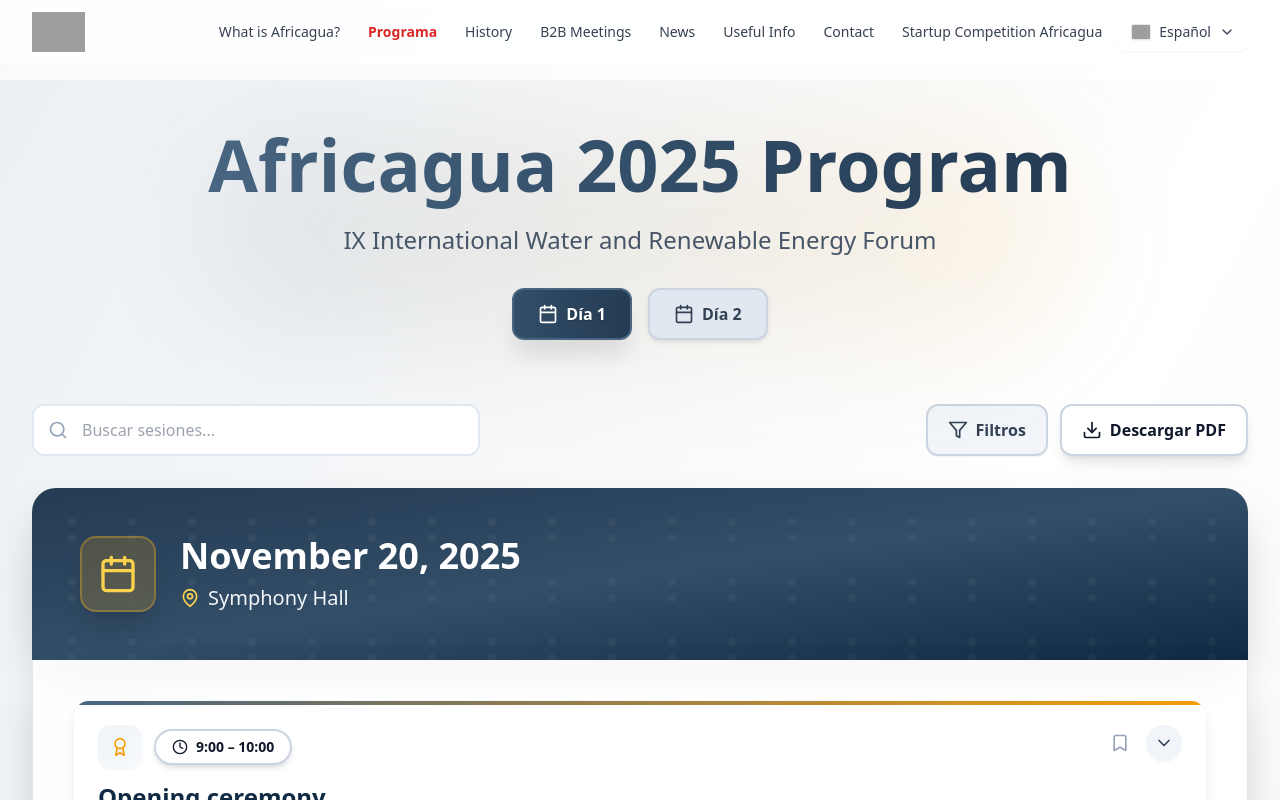
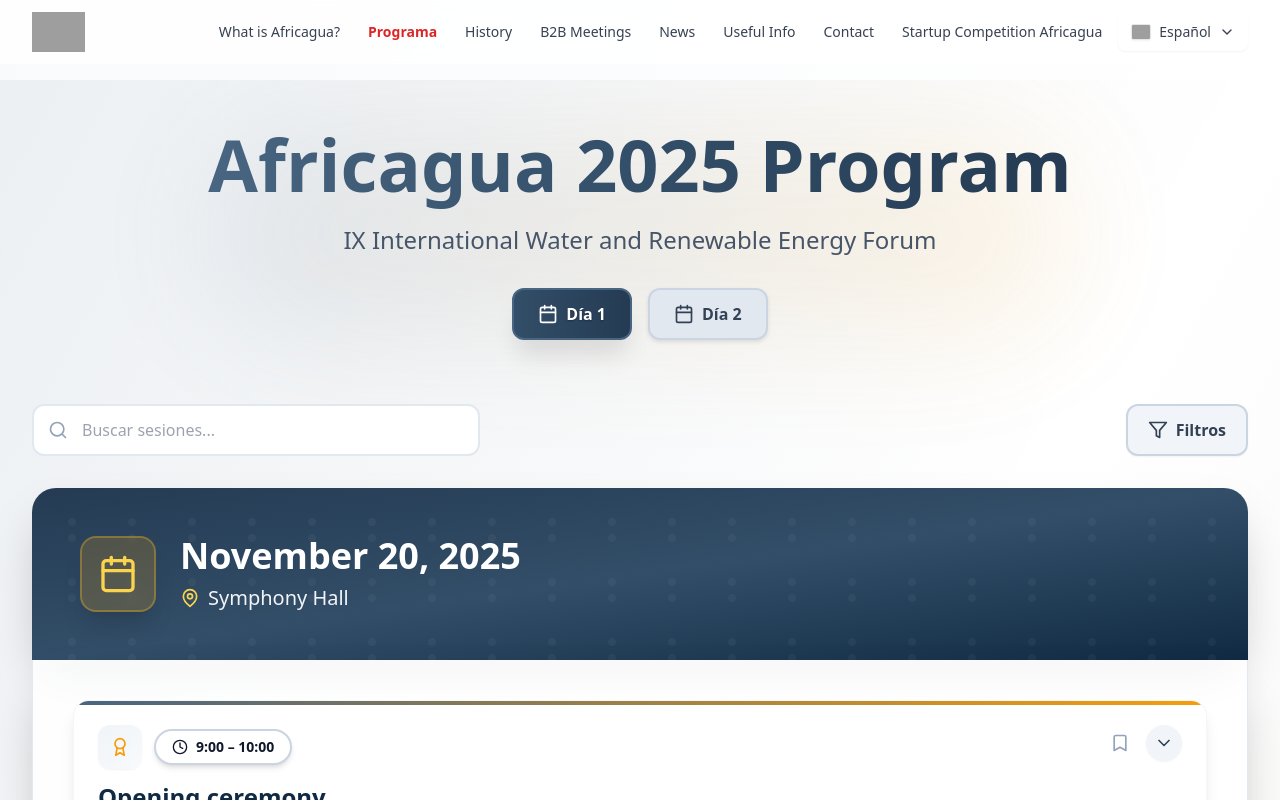
Before and after one commit to JimmyBase/africagua, a React (Vite) app: page /program in a window 1280 px wide. Shown: the top 800 px of the page. Built offline with nearby package versions, Linux system fonts and the light colour scheme; grey boxes are pictures that could not be loaded.

Commit message:
Updated ProgramPage.tsx

```diff
--- a/src/components/ProgramPage.tsx
+++ b/src/components/ProgramPage.tsx
@@ -3,7 +3,7 @@ import { useTranslation } from 'react-i18next';
 import {
   Calendar, MapPin, Clock, Users, Coffee, Award, Presentation,
   ChevronDown, ChevronUp, Sparkles, User, Bookmark, Search,
-  Filter, Download, Share2, X, Star, Building2
+  Filter, Share2, X, Star, Building2
 } from 'lucide-react';
 import CookiePolicy from './CookiePolicy';
 import PrivacyPolicy from './PrivacyPolicy';
@@ -292,12 +292,6 @@ const ProgramPage = () => {
                 <Filter className="w-5 h-5" />
                 Filtros
               </button>
-              <button
-                className="inline-flex items-center gap-2 px-5 py-3 rounded-xl bg-white border-2 border-slate-300 hover:border-navy-500 hover:bg-slate-50 text-slate-900 font-semibold shadow-lg hover:shadow-xl transition-all hover:scale-105"
-              >
-                <Download className="w-5 h-5 text-slate-900" />
-                <span className="hidden sm:inline text-slate-900">Descargar PDF</span>
-              </button>
             </div>
           </div>
 
```
